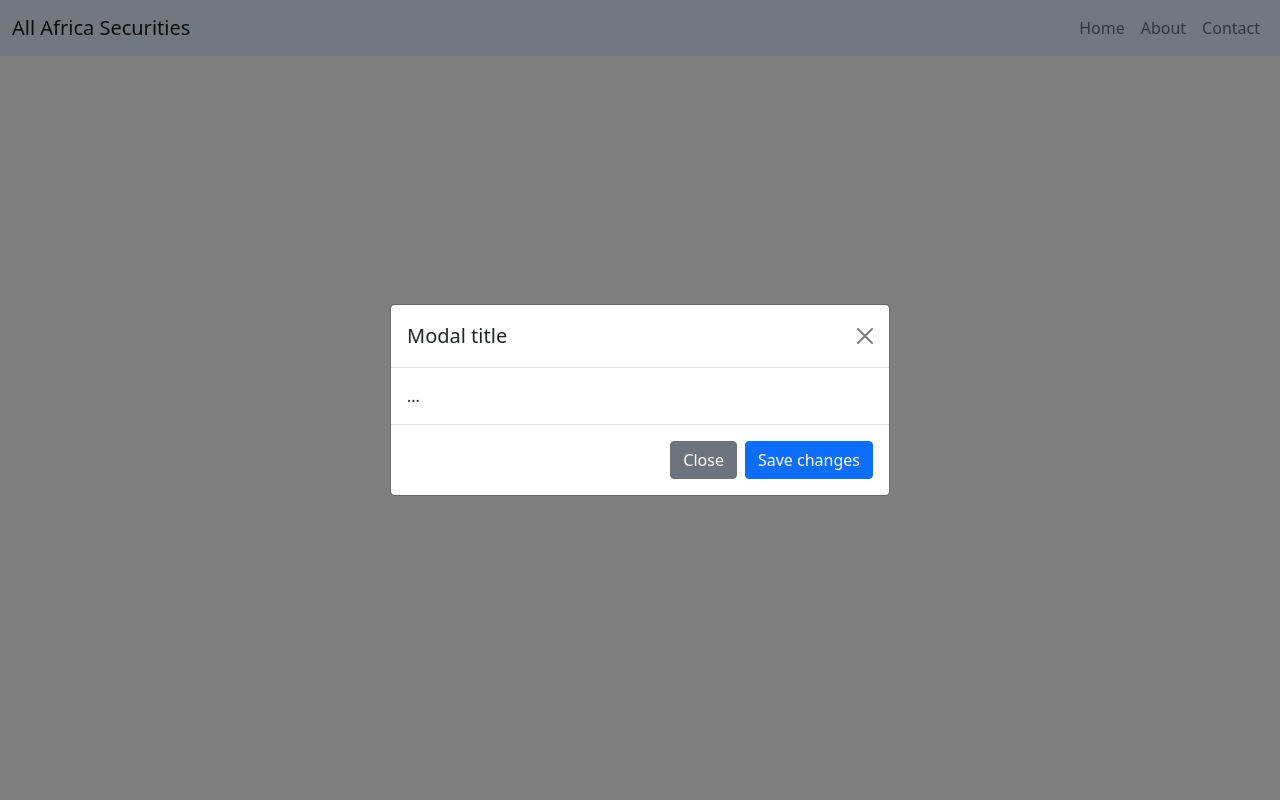
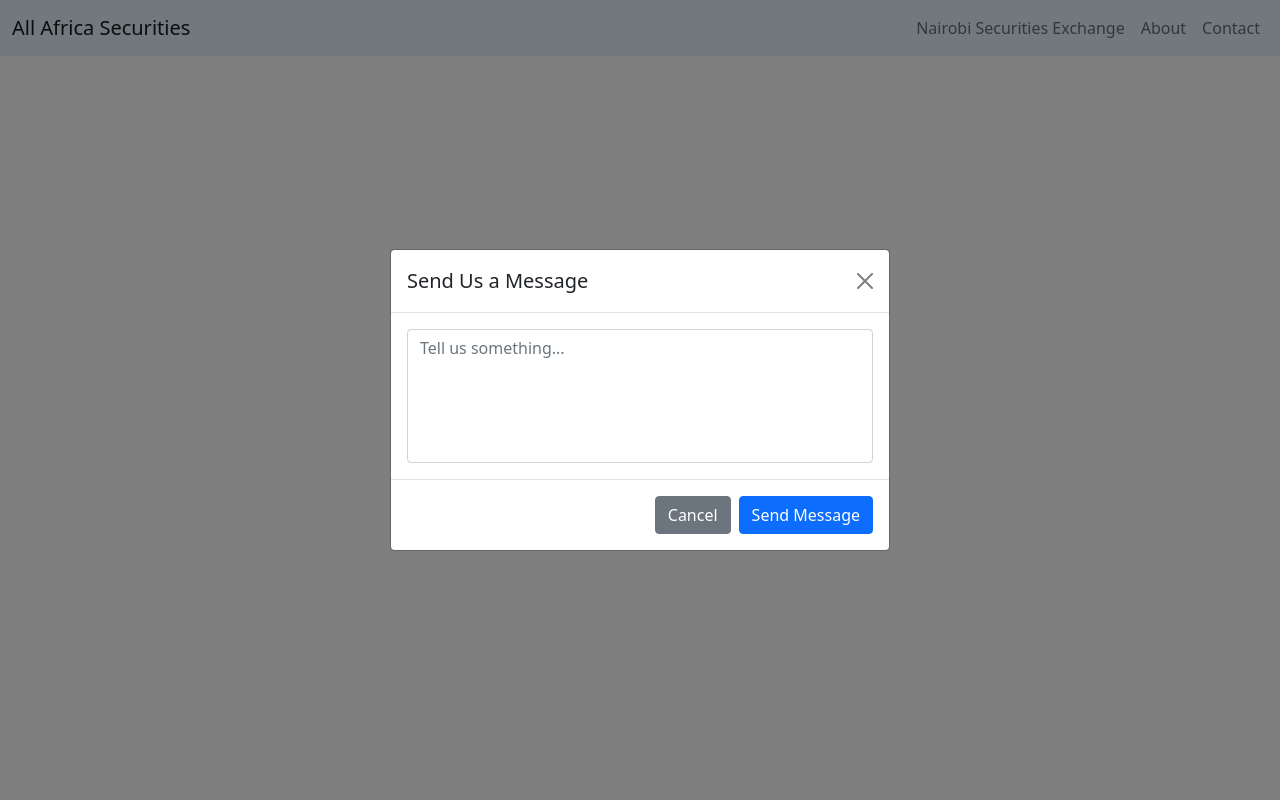
Before and after one commit to d-mwenda/securities, a Django app: template securities_web/backend/securities/templates/base.html in a window 1280 px wide, after a click on "Contact". Run offline with Django 3.2, Linux system fonts and the light colour scheme; the template is opened without the code that fills it, so the values that code supplies are empty; some libraries are stand-ins or nearby versions.

Commit message:
Link NSE profile on top nav in the base template

```diff
--- a/securities_web/backend/securities/templates/base.html
+++ b/securities_web/backend/securities/templates/base.html
@@ -34,7 +34,7 @@
                     </button>
                 <div class="collapse navbar-collapse justify-content-end" id="collapsible-nav">
                     <ul class="navbar-nav float-end">
-                        <li class="nav-item"><a class="nav-link " href=" ">Home</a></li>
+                        <li class="nav-item"><a class="nav-link " href="/stock-trading/ke/NSE">Nairobi Securities Exchange</a></li>
                         <li class="nav-item"><a class="nav-link " href=" ">About</a></li>
                         <li class="nav-item"><a class="nav-link " href=" " data-bs-toggle="modal" data-bs-target="#contactModal">Contact</a></li>
                     </ul>
@@ -50,15 +50,15 @@
             <div class="modal-dialog modal-dialog-centered">
                 <div class="modal-content">
                     <div class="modal-header">
-                        <h5 class="modal-title" id="contactLabel">Modal title</h5>
+                        <h5 class="modal-title" id="contactLabel">Send Us a Message</h5>
                         <button type="button" class="btn-close" data-bs-dismiss="modal" aria-label="Close"></button>
                     </div>
                     <div class="modal-body">
-                        ...
+                        <textarea id="message_box" type="textarea" class="form-control" rows=5 placeholder="Tell us something..." style="resize:none;"></textarea>
                     </div>
                     <div class="modal-footer">
-                        <button type="button" class="btn btn-secondary" data-bs-dismiss="modal">Close</button>
-                        <button type="button" class="btn btn-primary">Save changes</button>
+                        <button type="button" class="btn btn-secondary" data-bs-dismiss="modal">Cancel</button>
+                        <button type="button" class="btn btn-primary">Send Message</button>
                     </div>
                 </div>
             </div>
```
